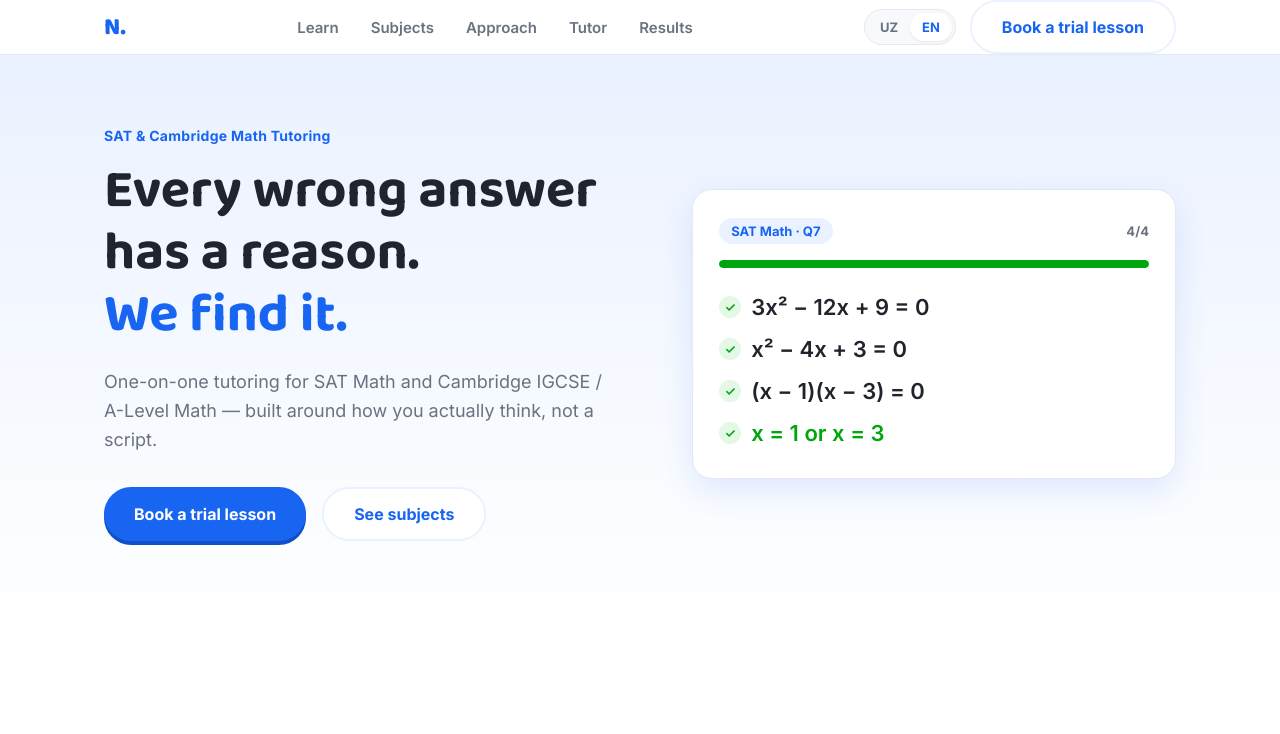
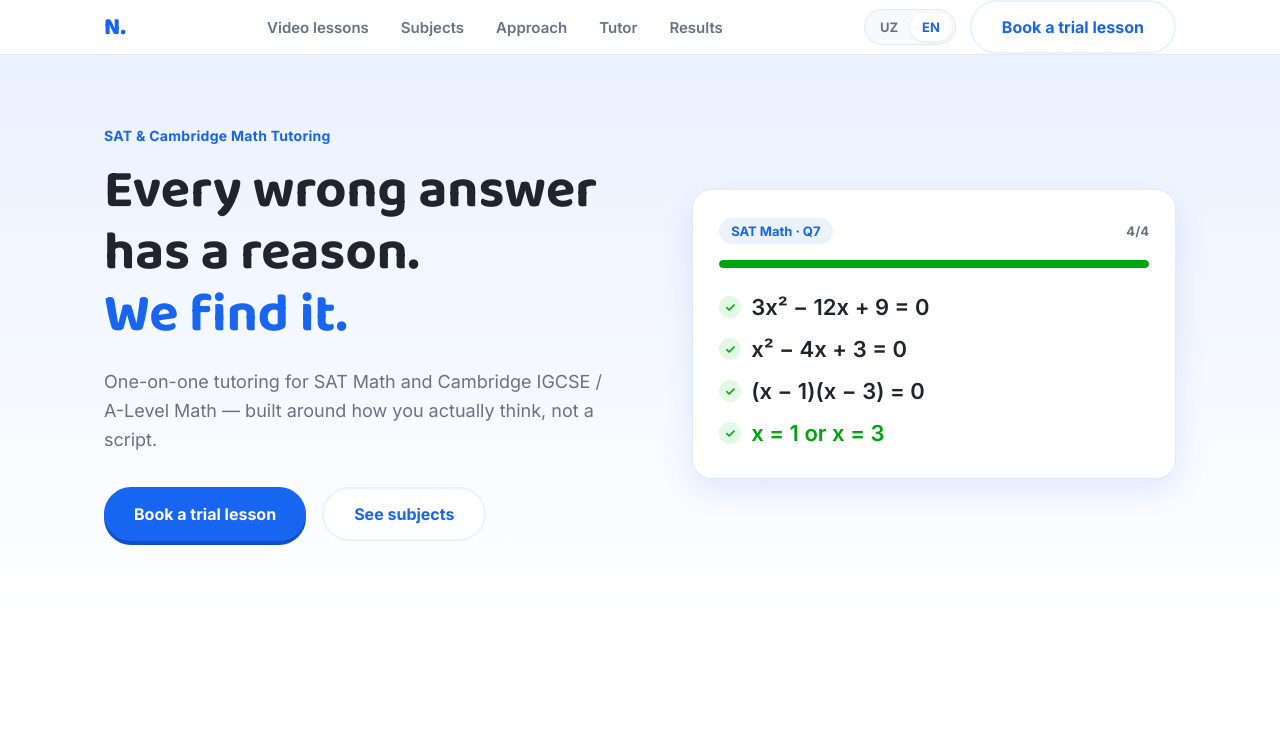
Before and after one commit to Akobir255/tutoring-site, a React (Vite) app: page / in a window 1280 px wide. Shown: the top 734 px of the page. Built offline with nearby package versions, Linux system fonts and the light colour scheme.

Commit message:
Rename Learn to Video lessons

```diff
--- a/src/i18n.jsx
+++ b/src/i18n.jsx
@@ -2,7 +2,7 @@ import { createContext, useContext, useState } from 'react'
 
 const STRINGS = {
   en: {
-    nav: { learn: 'Learn', subjects: 'Subjects', approach: 'Approach', tutor: 'Tutor', results: 'Results', cta: 'Book a trial lesson' },
+    nav: { learn: 'Video lessons', subjects: 'Subjects', approach: 'Approach', tutor: 'Tutor', results: 'Results', cta: 'Book a trial lesson' },
     hero: {
       eyebrow: 'SAT & Cambridge Math Tutoring',
       line1: 'Every wrong answer',
@@ -80,7 +80,7 @@ const STRINGS = {
   },
 
   uz: {
-    nav: { learn: 'Darslar', subjects: 'Fanlar', approach: 'Yondashuv', tutor: 'Repetitor', results: 'Natijalar', cta: 'Sinov darsiga yoziling' },
+    nav: { learn: 'Video darslar', subjects: 'Fanlar', approach: 'Yondashuv', tutor: 'Repetitor', results: 'Natijalar', cta: 'Sinov darsiga yoziling' },
     hero: {
       eyebrow: 'SAT va Cambridge matematika repetitorligi',
       line1: 'Har bir xatoning',
```
